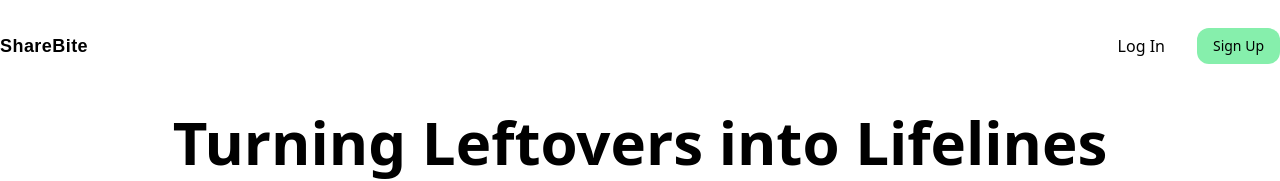
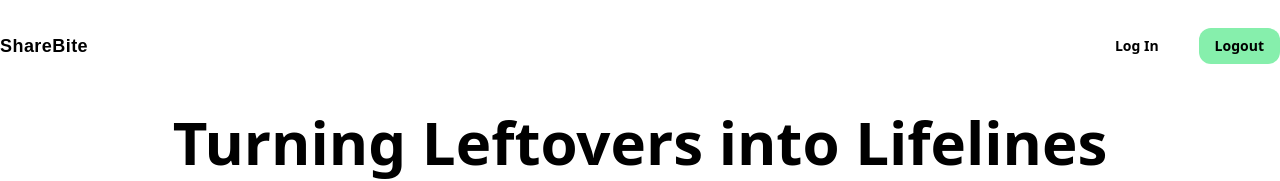
Before and after one commit to ronaakk/ShareBite, a Next.js app: page / in a window 1280 px wide. Shown: the top 181 px of the page. Built offline with nearby package versions, Linux system fonts and the light colour scheme; no server answers.

Commit message:
Added authentication

```diff
--- a/src/app/globals.css
+++ b/src/app/globals.css
@@ -54,5 +54,5 @@
 }
 
 .logo_text {
-  @apply max-sm:hidden font-satoshi font-semibold text-lg text-black tracking-wide;
+  @apply max-sm:hidden font-satoshi font-semibold text-lg text-black tracking-wide hover:text-primary-green cursor-pointer;
 }
--- a/src/app/page.tsx
+++ b/src/app/page.tsx
@@ -1,6 +1,5 @@
 'use client';
 
-import Link from "next/link";
 import Image from "next/image";
 import { useUser } from "@auth0/nextjs-auth0/client";
 import  NavBar from "@/components/landingPage/NavBar"
--- a/src/components/landingPage/NavBar.jsx
+++ b/src/components/landingPage/NavBar.jsx
@@ -1,4 +1,6 @@
 "use client"
+
+import Link from "next/link";
 
 function NavBar() {
   return (
@@ -7,10 +9,13 @@ function NavBar() {
         {/* TODO: Logo will go here */}
         <p className="logo_text">ShareBite</p>
         </div>
-        <div className="items-center hidden gap-8 md:flex">
-            <button className="outline_btn">Log In</button>
-            <button className="flex items-center px-4 py-2 text-sm rounded-xl bg-light-green hover:bg-primary-green hover:font-bold hover:text-black transition duration-300">
-                Sign Up
+        <div className="items-center hidden gap-6 md:flex">
+            <button className="flex items-center px-4 py-2 text-sm rounded-xl font-bold hover:bg-light-green">
+              <Link href="api/auth/login">Log In</Link>
+            </button>
+            <button className="flex items-center px-4 py-2 text-sm rounded-xl bg-light-green hover:bg-primary-green font-bold hover:text-black transition duration-300">
+              <Link href="api/auth/logout">Logout</Link>
+              {/* Change this to sign up or remove */}
             </button>
         </div>
     </div>
```
